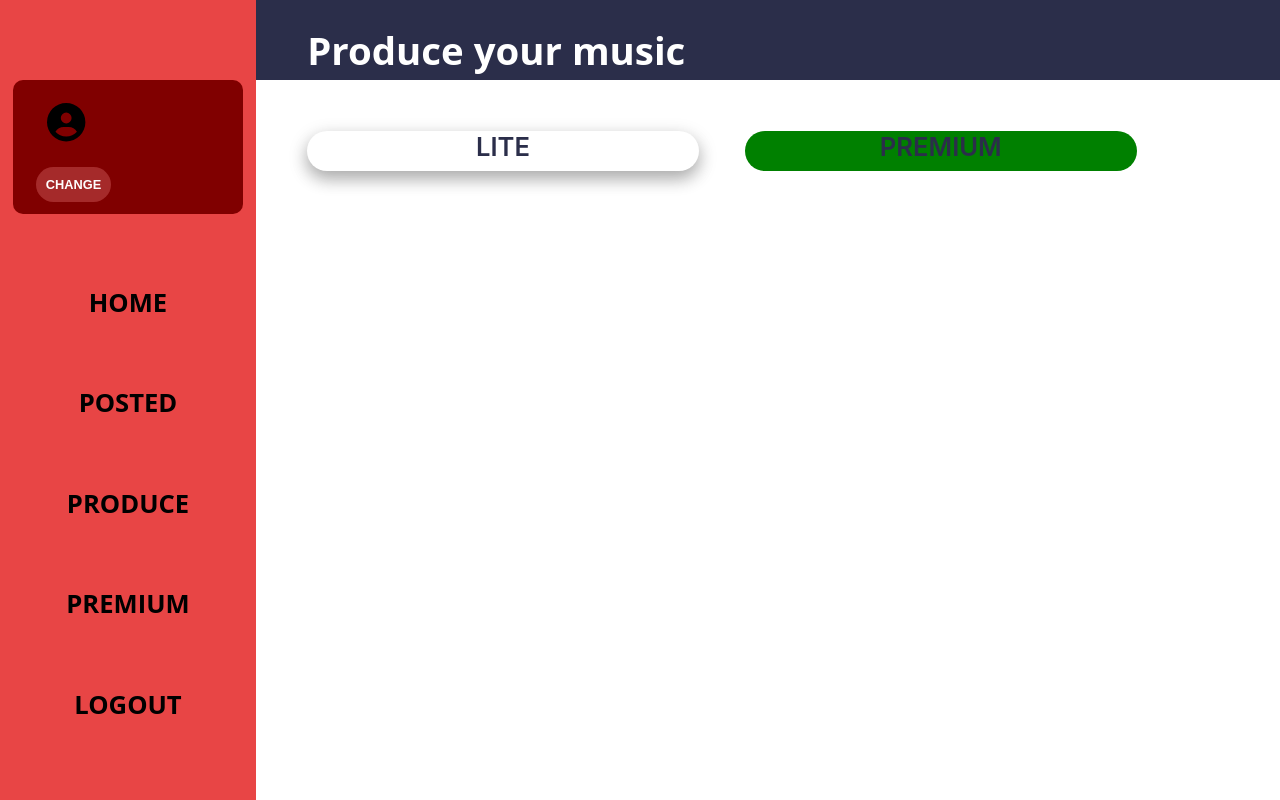
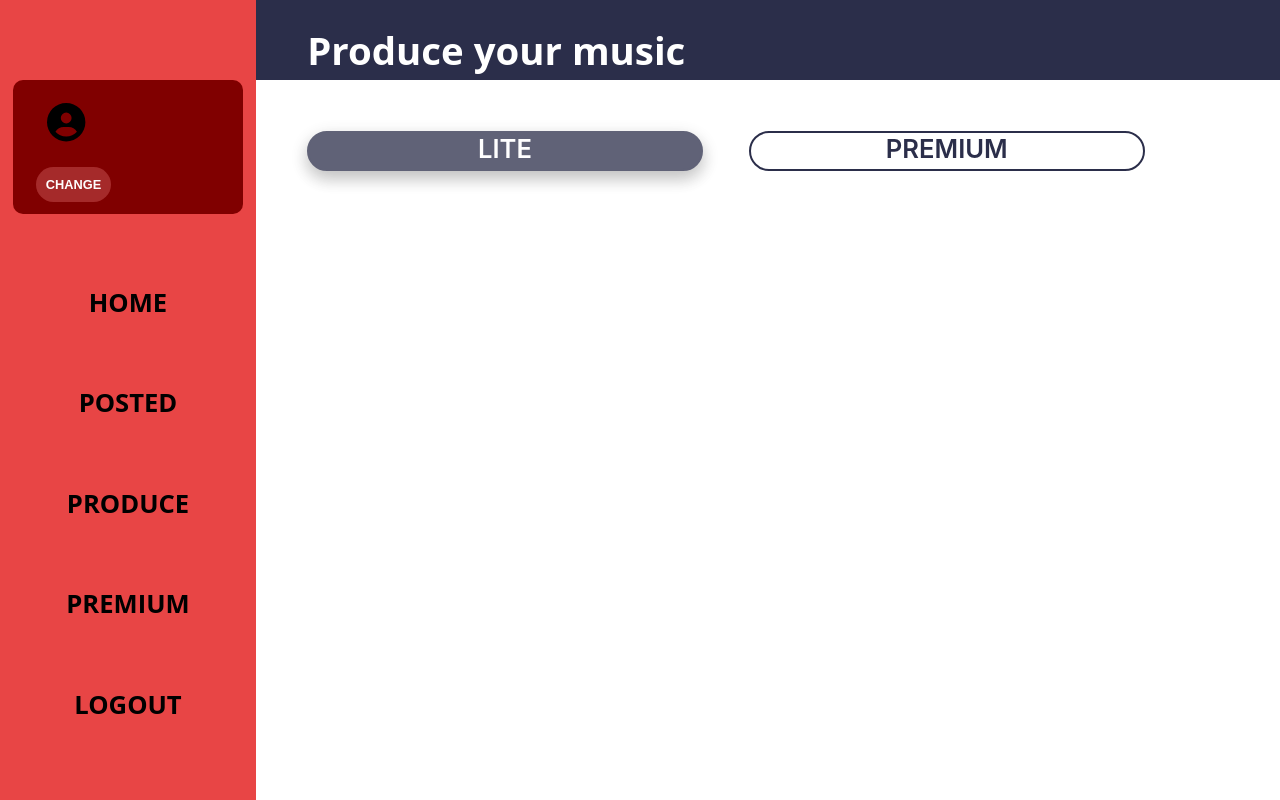
Before and after one commit to willamjonathan/MusicMate, a React (Create React App) app: page /produce in a window 1280 px wide. In both pictures the pointer is over the element "LITE". Built offline with nearby package versions, Linux system fonts and the light colour scheme.

Commit message:
"styling produce"

```diff
--- a/src/styles/Produce.css
+++ b/src/styles/Produce.css
@@ -35,6 +35,7 @@
 }
 .button-produce span {
   cursor: pointer;
+  border: 2px solid #2b2e4a;
 }
 .lite-produce {
   width: 42.5%;
@@ -44,10 +45,13 @@
 .premium-produce {
   width: 42.5%;
   margin-left: 5%;
-  background-color: green;
+  /* background-color: ; */
   border-radius: 50px;
 }
 
 .button-produce span:hover {
+  background-color: #2b2e4a;
+  opacity: 75%;
+  color: white;
   box-shadow: 0 8px 16px 0 rgba(0, 0, 0, 0.2), 0 6px 20px 0 rgba(0, 0, 0, 0.19);
 }
```
